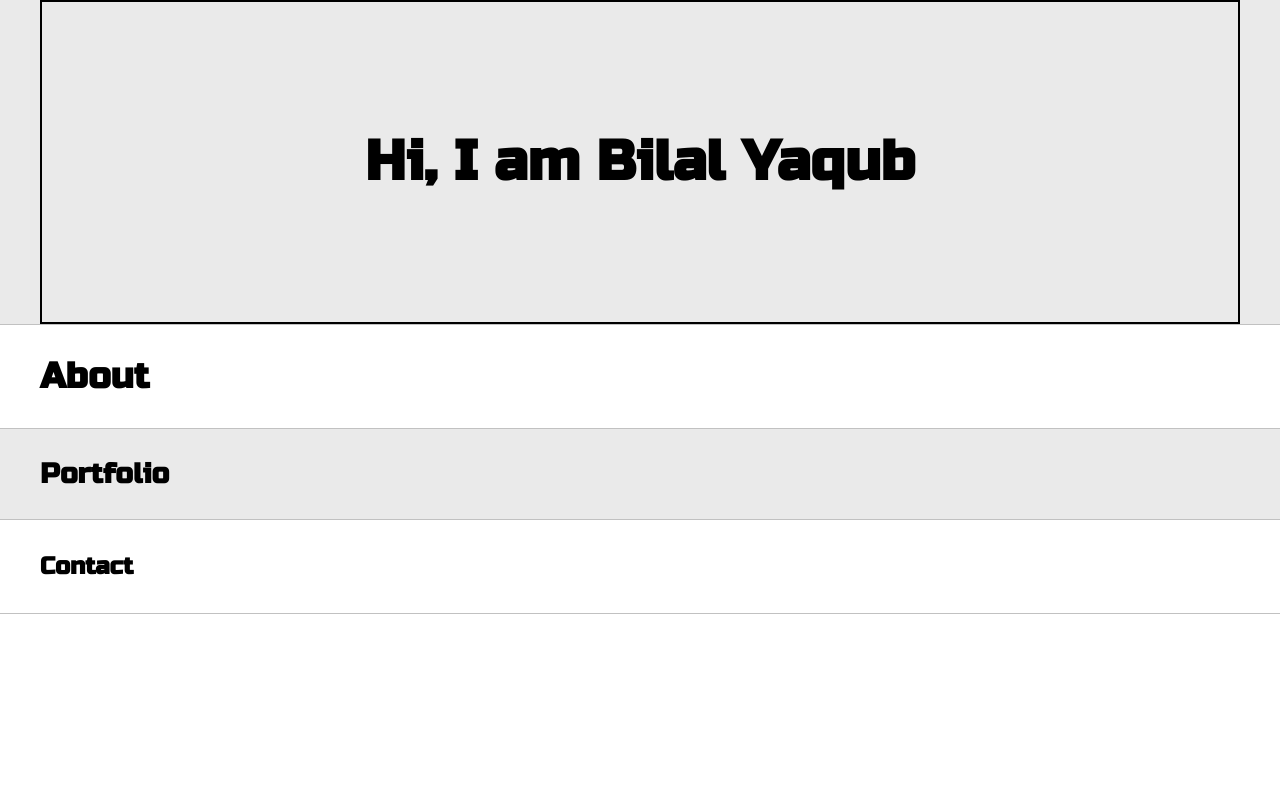
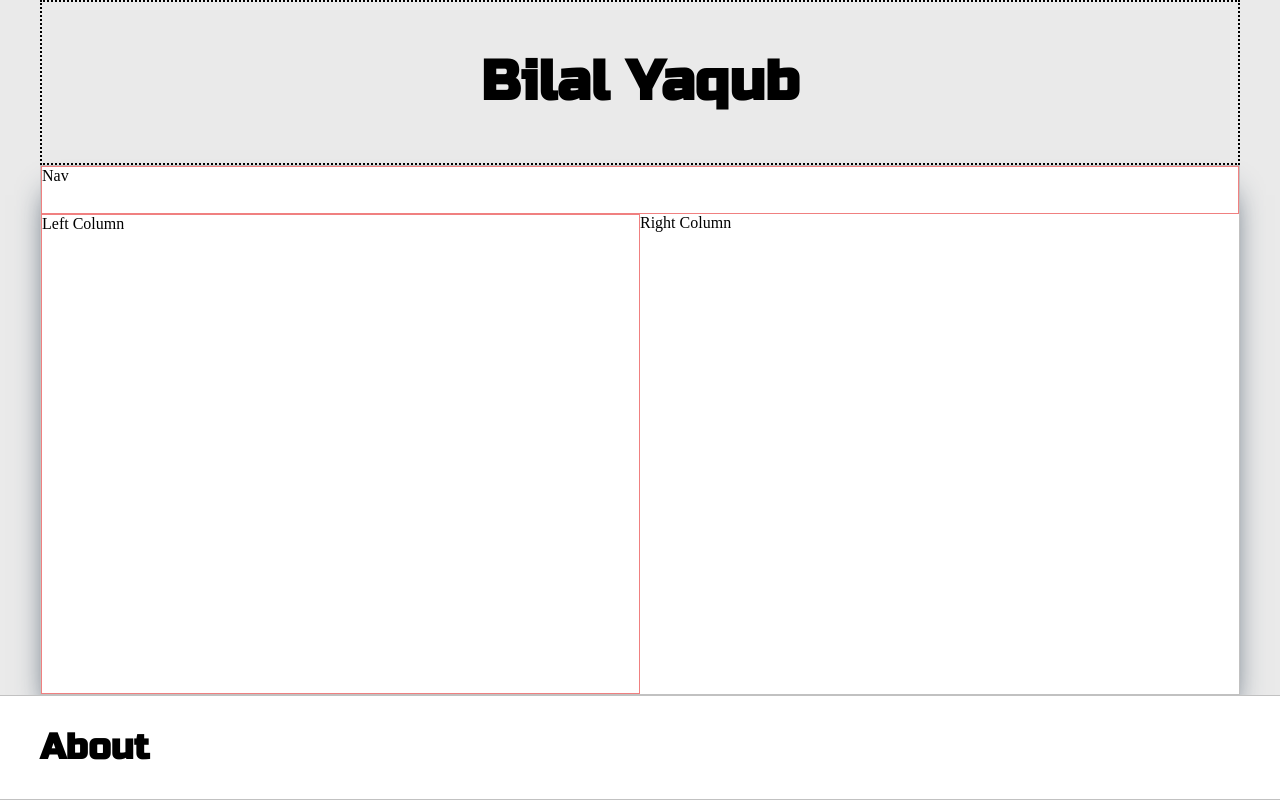
Before and after one commit to bilal-yaqub/personal-website, a plain HTML site: page index.html in a window 1280 px wide. Shown: the top 800 px of the page. Drawn offline with Linux system fonts and the light colour scheme.

Commit message:
Added grids

```diff
--- a/default.css
+++ b/default.css
@@ -70,10 +70,41 @@ ul {
 /* Editing the first section */
 .greeting-wrapper {
     display: grid;
-    min-height: 20em;
-    align-items: center;
-    justify-content: center;
-    border: 2px solid black;
+    min-height: 10em;
+    align-content: center;
+    text-align: center;
+    border: 2px dotted black;
+}
+
+.intro-wrapper {
+    background-color: var(--secondaryColour);
+    border: 1px solid var(--borderColour);
+
+    box-shadow: rgb(38, 57, 77) 0px 20px 30px -10px;
+
+    display: grid;
+    grid-template-columns: 1fr 1fr;
+    grid-template-rows: 3em 30em;
+    grid-template-areas:
+        'nav-wrapper nav-wrapper'
+        'left-column right-column'
+
+    ;
+}
+
+.nav-wrapper {
+    grid-area: nav-wrapper;
+    border: 1px solid lightcoral;
+}
+
+.left-column {
+    grid-area: left-column;
+    border: 1px solid lightcoral;
+}
+
+.right-column {
+    grid-area: right-column;
+    border: 1px solid lightcoral;
 }
 
 /* Making sure it stays centered as I change the screen size  */
--- a/index.html
+++ b/index.html
@@ -20,9 +20,25 @@
     <!-- I am gonna be using different sections (alternate between s1 and s2) -->
     <section class="s1">
         <div class="main-container">
+
             <div class="greeting-wrapper">
-                <h1>Hi, I am Bilal Yaqub</h1>
+                <h1>Bilal Yaqub</h1>
             </div>
+
+            <div class="intro-wrapper">
+                <div class="nav-wrapper">
+                    Nav
+                </div>
+
+                <div class="left-column">
+                    Left Column
+                </div>
+
+                <div class="righ-column">
+                    Right Column
+                </div>
+            </div>
+
         </div>
     </section>
 
```
